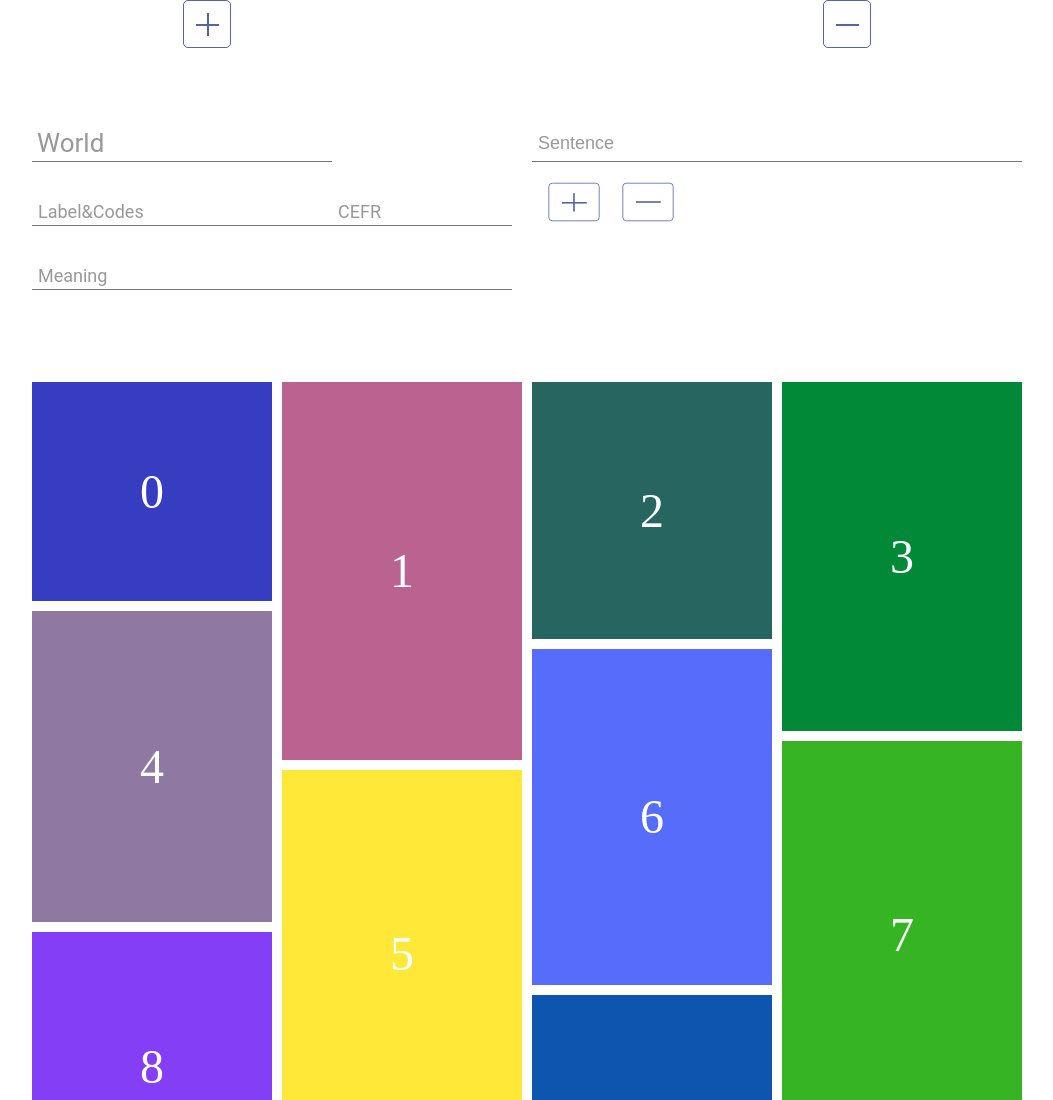
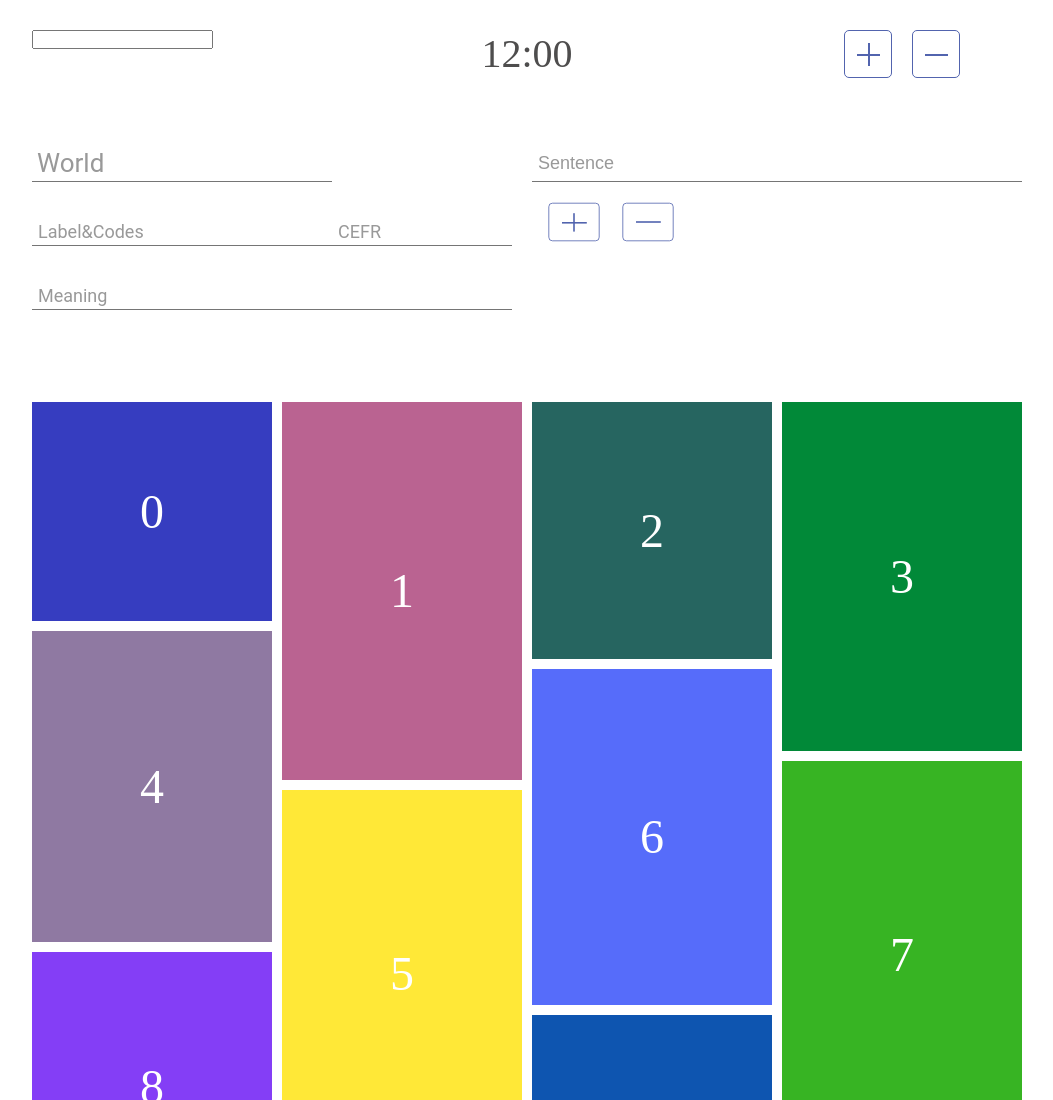
Before and after one commit to Disat/waterfall, a plain HTML site: page index.html in a window 1280 px wide. Shown: the top 1100 px of the page, without its empty margins (113-1166 px from the left). Drawn offline with Linux system fonts and the light colour scheme; a web font is replaced by a local one.

Commit message:
compeleted ui

```diff
--- a/index.html
+++ b/index.html
@@ -5,6 +5,13 @@
     <meta http-equiv="X-UA-Compatible" content="IE=edge" />
     <meta name="viewport" content="width=device-width, initial-scale=1.0" />
     <title>Word List</title>
+    <style type="text/css" media="screen, print">
+      @font-face {
+        font-family: "dd";
+        src: url("/DMFT1607996674306-2.ttf");
+      }
+
+    </style>
     <style>
       * {
         margin: 0;
@@ -38,7 +45,7 @@
     <style>
       /* header layout */
       .form-container {
-        margin: 60px auto 0px;
+        margin: 20px auto 0px;
       }
       .header-form {
         width: 100%;
@@ -202,10 +209,11 @@
       }
     </style>
     <style>
-      .header-right{
+      .header-right {
         justify-content: center;
       }
-      .add-meaning-button,.mul-meaning-button{
+      .add-meaning-button,
+      .mul-meaning-button {
         width: 3rem;
         height: 3rem;
         margin: 0 auto;
@@ -215,12 +223,12 @@
         position: relative;
         background-color: transparent;
         transition: all 0.2s ease;
-
       }
-      .add-meaning-button{
+      .add-meaning-button {
         margin-bottom: 10px;
       }
-      .add-meaning-button::before,.mul-meaning-button::before {
+      .add-meaning-button::before,
+      .mul-meaning-button::before {
         position: absolute;
         top: 50%;
         left: 25%;
@@ -238,14 +246,15 @@
         left: 50%;
         background-color: #5264ae;
       }
-      .add-meaning-button:hover,.mul-meaning-button:hover{
+      .add-meaning-button:hover,
+      .mul-meaning-button:hover {
         background-color: #5264ae;
       }
       .add-meaning-button:hover::after,
-      .add-meaning-button:hover::before,.mul-meaning-button:hover::before {
+      .add-meaning-button:hover::before,
+      .mul-meaning-button:hover::before {
         background-color: #fff;
       }
-
     </style>
     <style>
       .add-sentence-button {
@@ -326,24 +335,70 @@
       }
     </style>
     <style>
-      @media screen and (max-width:1300px) {
-        .header-right{
+      @media screen and (max-width: 1300px) {
+        .header-right {
           display: none;
         }
-
+        .meaning-button-container {
+          visibility: visible;
+        }
+      }
+      @media screen and (min-width: 1300px) {
+        .meaning-button-container {
+          visibility: hidden;
+        }
       }
     </style>
     <style>
-      .meaning-button-container{
+      nav {
+        display: flex;
+        justify-content: space-between;
+        margin: 0 auto;
+        margin-top: 30px;
+      }
+      .meaning-button-container {
         /* width: 100%;
         height: 80px; */
         display: flex;
+        width: 240px;
+        justify-content: center;
+        /* transition: all 0.2s ease; */
+      }
+      .header-search {
+        width: 240px;
+      }
+      .meaning-button-container .add-meaning-button,
+      .meaning-button-container .mul-meaning-button {
+        margin: 0;
+        margin: 0 10px;
+      }
+    </style>
+    <style>
+      @font-face {
+        font-family: "DS-DIGI";
+        src: url("DS-DIGI.TTF");
+
+      }
+
+      .digital-clock {
+        /* width: 300px;
+        height: 80px; */
+        font-family: "DS-DIGI";
+        font-size: 40px;
+        color: #4e4d4d;
+
       }
     </style>
   </head>
 
   <body>
     <nav>
+      <div class="header-search">
+        <input type="text" />
+      </div>
+      <div class="nav-time-container">
+        <div class="digital-clock">12:00</div>
+      </div>
       <div class="meaning-button-container">
         <div class="add-meaning-button button"></div>
         <div class="mul-meaning-button button"></div>
@@ -436,10 +491,14 @@
     </script>
     <script>
       let oHeaderForm = document.querySelector(".header-form");
-      let addMeaningButton = document.querySelector(".add-meaning-button");
+      let addMeaningButtons = document.querySelectorAll(".add-meaning-button");
+
+      addMeaningButtons.forEach((addMeaningButton) => {
         addMeaningButton.addEventListener("click", () => {
           let oHContent = document.createElement("div");
-        let oMeanings = document.querySelectorAll(".header-content-container");
+          let oMeanings = document.querySelectorAll(
+            ".header-content-container"
+          );
           oHContent.classList = `header-content-container meaning${
             oMeanings.length + 1
           }`;
@@ -481,6 +540,7 @@
           </div>
           <div class="header-right"></div>`;
           oHeaderForm.append(oHContent);
+        });
       });
     </script>
     <script>
@@ -534,16 +594,20 @@
       }
     </script>
     <script>
-      let oMulSentenceButton = document.querySelector(".mul-meaning-button")
-      oMulSentenceButton.addEventListener("click",(e)=>{
-        let oMeaningContainer = document.querySelector('.header-form')
-        let length = oMeaningContainer.children.length
-        if(length<= 1){
-          return
-        }else{
-          oMeaningContainer.lastElementChild.remove()
+      let oMulSentenceButtons = document.querySelectorAll(
+        ".mul-meaning-button"
+      );
+      oMulSentenceButtons.forEach((oMulSentenceButton) => {
+        oMulSentenceButton.addEventListener("click", (e) => {
+          let oMeaningContainer = document.querySelector(".header-form");
+          let length = oMeaningContainer.children.length;
+          if (length <= 1) {
+            return;
+          } else {
+            oMeaningContainer.lastElementChild.remove();
           }
-      })
+        });
+      });
     </script>
   </body>
 </html>
--- a/index.js
+++ b/index.js
@@ -69,6 +69,9 @@ function waterFall() {
 
   let oform = document.querySelector(".form-container");
   oform.style.width = CONTAINER.style.width;
+  //nav resize
+
+  document.querySelector('nav').style.width = CONTAINER.style.width
 }
 
 waterFall();
```
Lines whose indentation alone changed are shown as unchanged.
